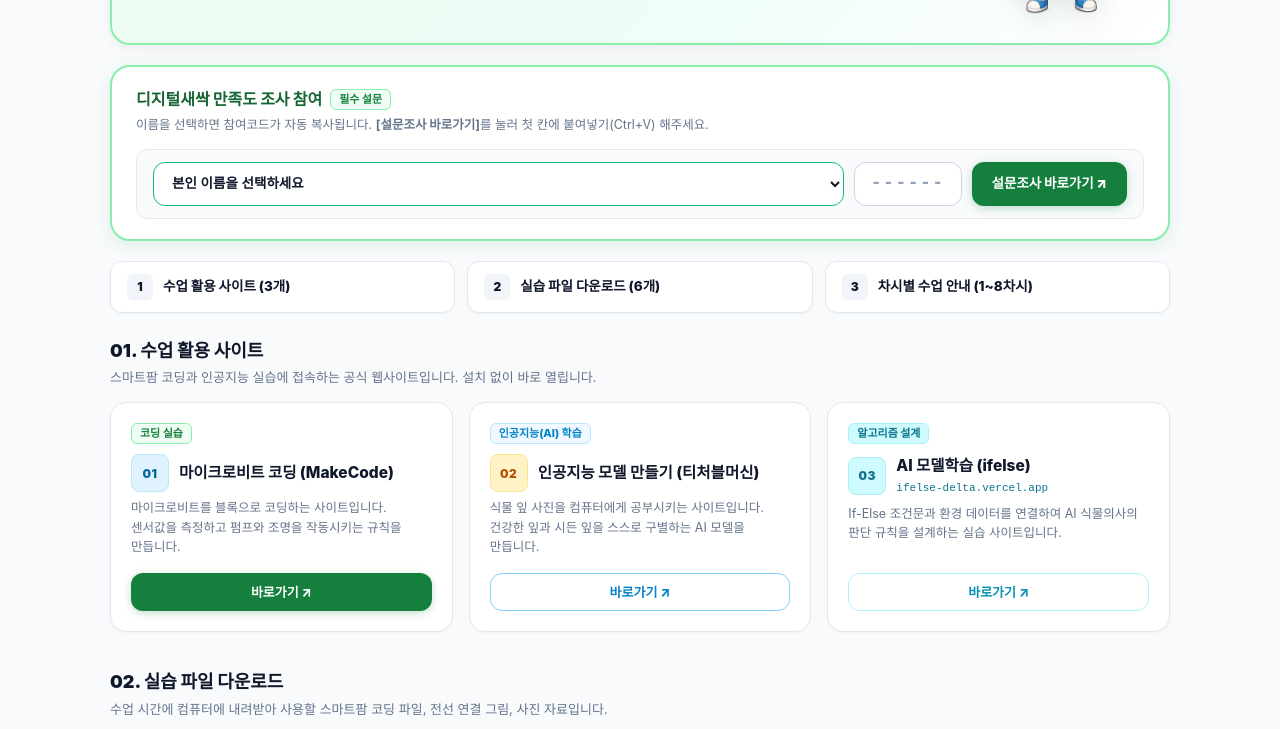
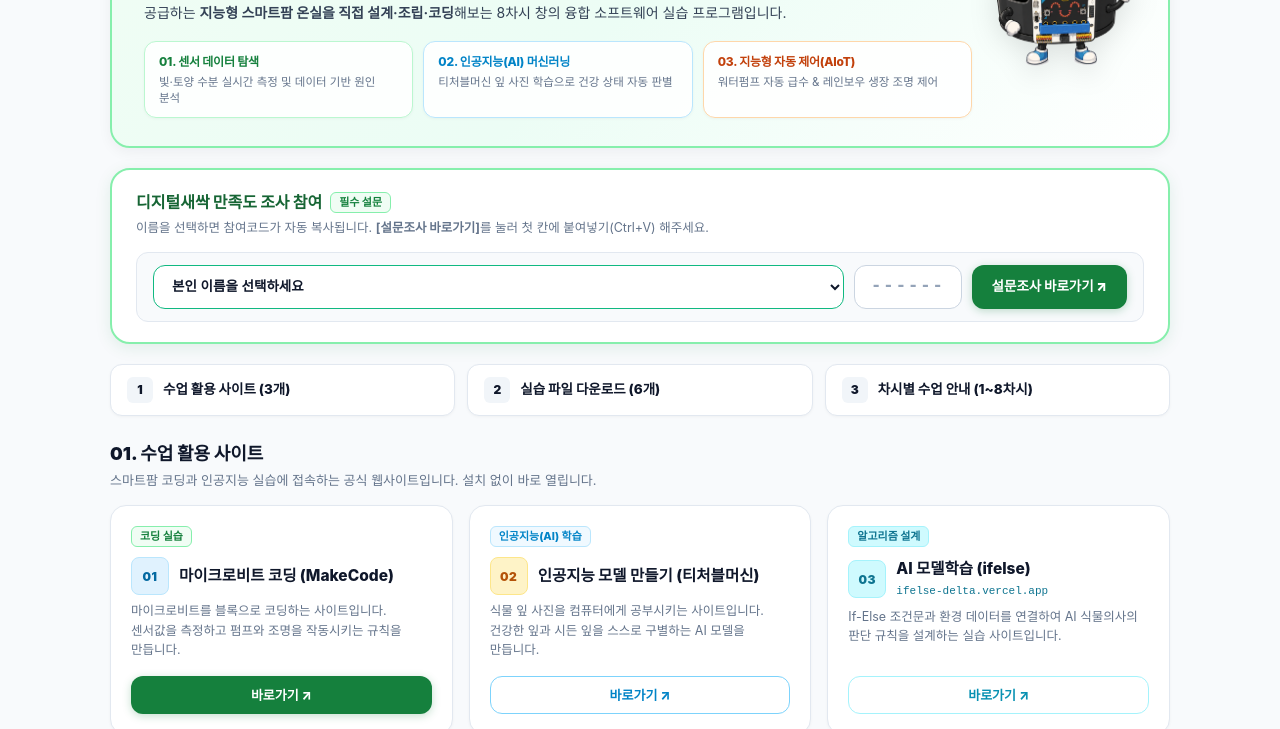
Before and after one commit to heethink/jisepo-aiot, a plain HTML site: page index.html in a window 1280 px wide. Shown: the part 248-977 px from the top of the page. Drawn offline with Linux system fonts and the light colour scheme; a web font is replaced by a local one.

Commit message:
feat: 프로그램 소개 설명문 보강 및 3대 핵심 학습 역량 카드 추가

```diff
--- a/index.html
+++ b/index.html
@@ -311,6 +311,34 @@
       object-fit: contain;
       flex-shrink: 0;
       filter: drop-shadow(0 6px 14px rgba(0, 0, 0, 0.12));
+    }
+
+    .hero-feature-grid {
+      display: grid;
+      grid-template-columns: repeat(3, minmax(0, 1fr));
+      gap: 10px;
+      margin-top: 16px;
+    }
+
+    .hero-feature-item {
+      background: rgba(255, 255, 255, 0.9);
+      padding: 10px 14px;
+      border-radius: var(--radius-md);
+      border: 1.5px solid var(--border-color);
+      box-shadow: 0 1px 3px rgba(0, 0, 0, 0.04);
+    }
+
+    .hero-feature-title {
+      font-size: 12px;
+      font-weight: 800;
+      letter-spacing: -0.2px;
+      margin-bottom: 3px;
+    }
+
+    .hero-feature-desc {
+      font-size: 11.5px;
+      color: var(--text-muted);
+      line-height: 1.45;
     }
 
     /* 3. 만족도 조사 카드 (중요 인터랙션 카드) */
@@ -762,6 +790,9 @@
         width: 110px;
         height: 110px;
       }
+      .hero-feature-grid {
+        grid-template-columns: 1fr;
+      }
       .quick-nav {
         grid-template-columns: 1fr;
       }
@@ -821,8 +852,24 @@
           데이터로 초록을 구하는 아이(AIoT) 수호대
         </h1>
         <p class="hero-desc">
-          센서로 식물의 상태를 측정하고, 인공지능(AI)과 마이크로비트로 식물을 돌보는 스마트팜을 직접 만들어보는 소프트웨어 실습 수업입니다.
+          우리가 살아가는 교실과 주변 환경의 문제를 발견하고, <strong>빛과 토양 수분 센서 데이터</strong>로 식물의 건강 상태를 실시간 탐색합니다. 나아가 <strong>인공지능(AI) 비전 머신러닝과 마이크로비트 사물인터넷(IoT)</strong> 기술을 결합하여, 아픈 잎을 스스로 진단하고 필요한 순간에 자동으로 물과 조명을 공급하는 <strong>지능형 스마트팜 온실을 직접 설계·조립·코딩</strong>해보는 8차시 창의 융합 소프트웨어 실습 프로그램입니다.
         </p>
+
+        <!-- 3대 핵심 학습 역량 카드 -->
+        <div class="hero-feature-grid">
+          <div class="hero-feature-item" style="border-color: #bbf7d0;">
+            <div class="hero-feature-title" style="color: var(--primary);">01. 센서 데이터 탐색</div>
+            <div class="hero-feature-desc">빛·토양 수분 실시간 측정 및 데이터 기반 원인 분석</div>
+          </div>
+          <div class="hero-feature-item" style="border-color: #bae6fd;">
+            <div class="hero-feature-title" style="color: #0284c7;">02. 인공지능(AI) 머신러닝</div>
+            <div class="hero-feature-desc">티처블머신 잎 사진 학습으로 건강 상태 자동 판별</div>
+          </div>
+          <div class="hero-feature-item" style="border-color: #fed7aa;">
+            <div class="hero-feature-title" style="color: #c2410c;">03. 지능형 자동 제어(AIoT)</div>
+            <div class="hero-feature-desc">워터펌프 자동 급수 &amp; 레인보우 생장 조명 제어</div>
+          </div>
+        </div>
       </div>
       <img src="./smartfarm-character.png" alt="스마트팜 마스코트" class="hero-mascot">
     </div>
```
